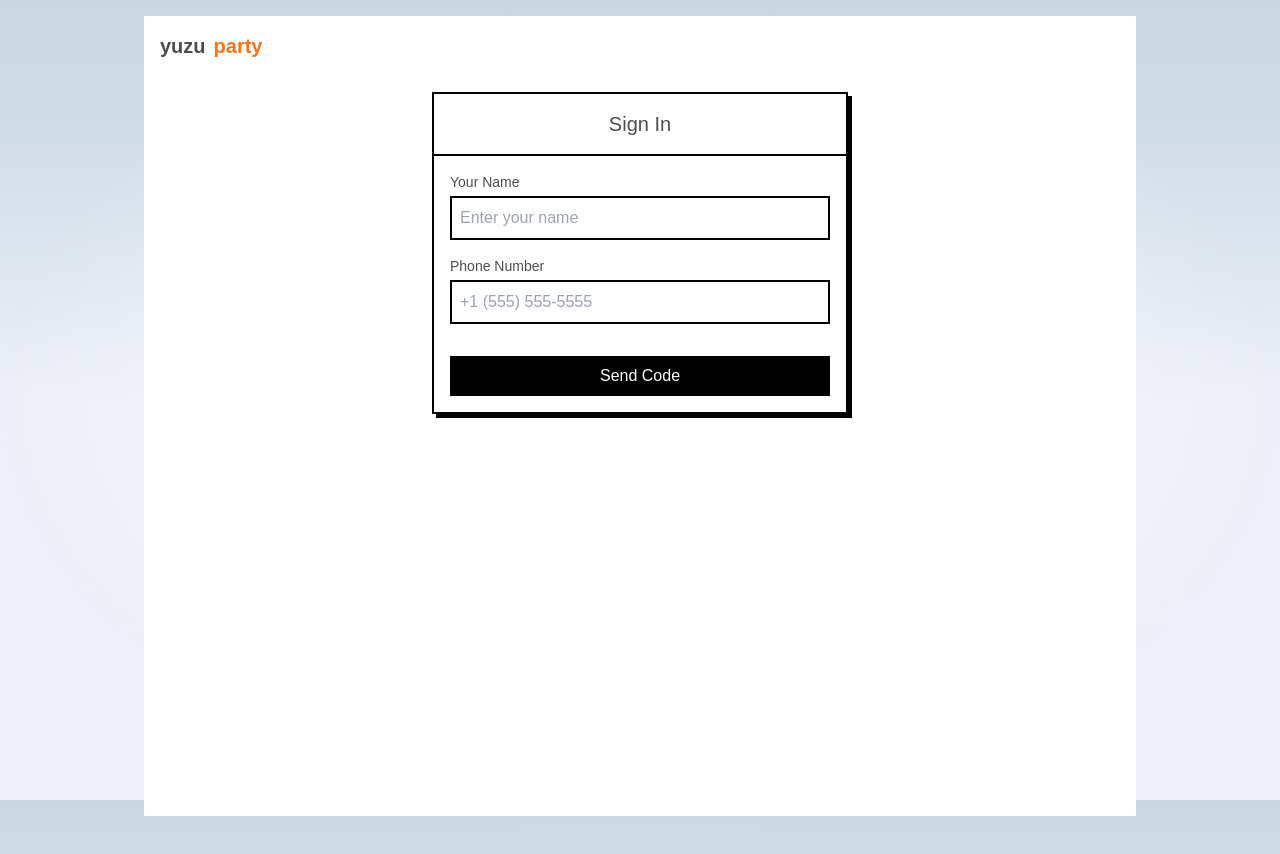
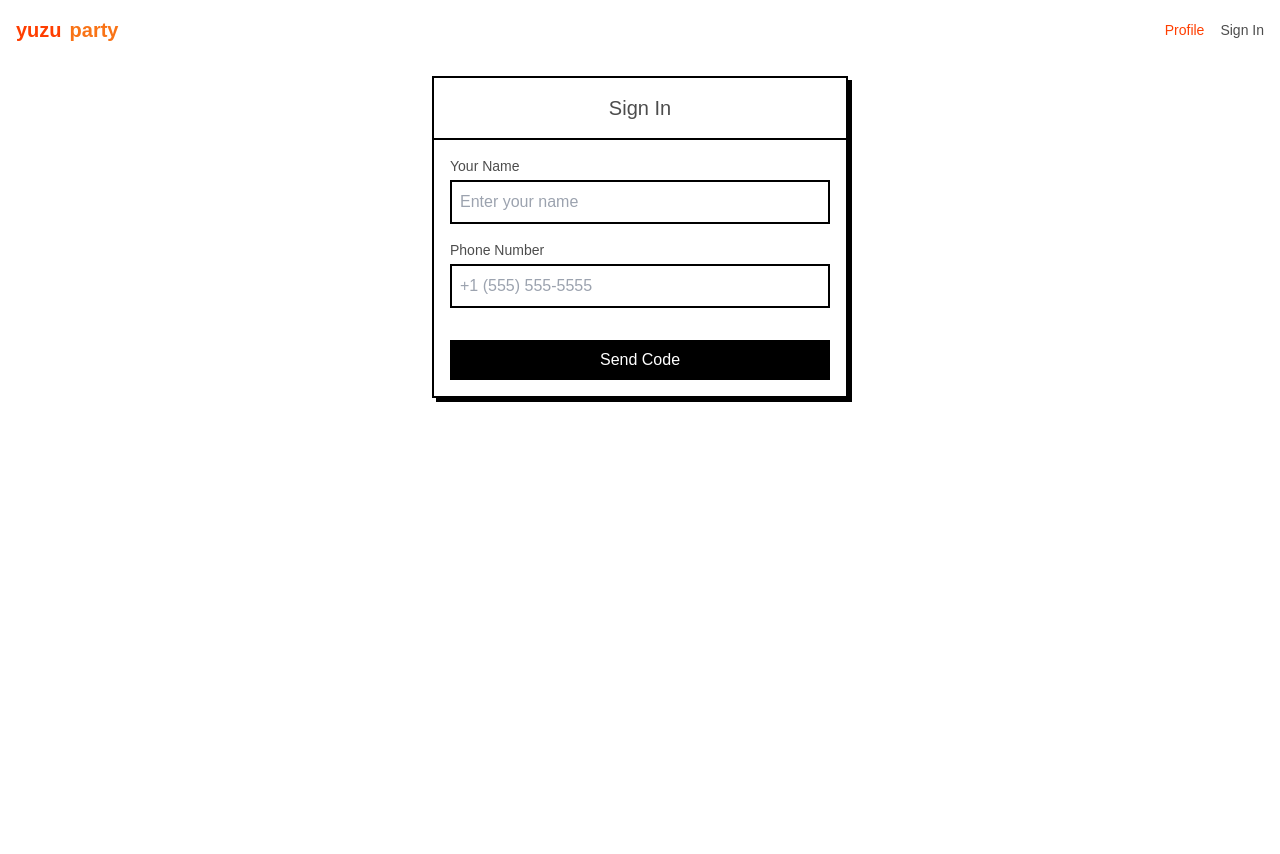
Before and after one commit to jenaalsup/yuzu-app, a SvelteKit app: page /signin in a window 1280 px wide. Shown: the top 854 px of the page. Before the commit the page ends 832 px from the top, so only its background shows below. Built offline with nearby package versions, Linux system fonts and the light colour scheme; no server answers.

Commit message:
add profile page and sign in/out button

```diff
--- /dev/null
+++ b/src/lib/components/Header.svelte
@@ -0,0 +1,45 @@
+<script lang="ts">
+  import { user } from '$lib/stores/auth';
+  import { auth } from '$lib/firebase';
+  import { goto } from '$app/navigation';
+
+  async function handleSignOut() {
+    if (!auth) return;
+    try {
+      await auth.signOut();
+      goto('/signin');
+    } catch (error) {
+      console.error('Error signing out:', error);
+    }
+  }
+
+  function handleSignIn() {
+    goto('/signin');
+  }
+</script>
+
+<header class="flex justify-between items-center p-4">
+  <a href="/" class="flex items-center gap-2">
+    <span class="text-xl font-bold">yuzu</span>
+    <span class="text-xl font-bold text-orange-500">party</span>
+  </a>
+
+  <div class="flex items-center gap-4">
+    <a href="/profile" class="text-sm hover:underline">Profile</a>
+    {#if $user}
+      <button
+        on:click={handleSignOut}
+        class="text-sm hover:underline"
+      >
+        Sign Out
+      </button>
+    {:else}
+      <button
+        on:click={handleSignIn}
+        class="text-sm hover:underline"
+      >
+        Sign In
+      </button>
+    {/if}
+  </div>
+</header>
--- a/src/lib/stores/auth.ts
+++ b/src/lib/stores/auth.ts
@@ -1,4 +1,9 @@
-import { writable } from 'svelte/store';
-import type { User } from '$lib/types';
+import { writable, derived } from 'svelte/store';
+import type { User } from 'firebase/auth';
 
 export const user = writable<User | null>(null);
+export const authInitialized = writable(false);
+export const isAuthenticated = derived(
+  [user, authInitialized],
+  ([$user, $authInitialized]) => $authInitialized && $user !== null
+);
--- a/src/routes/+layout.svelte
+++ b/src/routes/+layout.svelte
@@ -1,8 +1,9 @@
 <script lang="ts">
   import '../app.css';
+  import Header from '$lib/components/Header.svelte';
   import { onMount } from 'svelte';
   import { auth } from '$lib/firebase';
-  import { user } from '$lib/stores/auth';
+  import { user, authInitialized } from '$lib/stores/auth';
   import { onAuthStateChanged } from 'firebase/auth';
   import { browser } from '$app/environment';
 
@@ -22,33 +23,22 @@
       } else {
         user.set(null);
       }
+      authInitialized.set(true);
     });
 
     return unsubscribe;
   });
 </script>
 
-<div class="app">
-  <main>
-    {@render children()}
-  </main>
-</div>
-
-<style>
-  .app {
-    display: flex;
-    flex-direction: column;
-    min-height: 100vh;
-  }
-
-  main {
-    flex: 1;
-    display: flex;
-    flex-direction: column;
-    padding: 1rem;
-    width: 100%;
-    max-width: 64rem;
-    margin: 0 auto;
-    box-sizing: border-box;
-  }
-</style>
+{#if $authInitialized}
+  <div class="min-h-screen bg-white">
+    <Header />
+    <main>
+      {@render children()}
+    </main>
+  </div>
+{:else}
+  <div class="min-h-screen flex items-center justify-center">
+    <div class="animate-pulse">Loading...</div>
+  </div>
+{/if}
--- a/src/routes/create/+page.svelte
+++ b/src/routes/create/+page.svelte
@@ -93,19 +93,6 @@
 </svelte:head>
 
 <div class="min-h-screen bg-white">
-  <header class="flex justify-between items-center p-4">
-    <div class="flex items-center gap-2">
-      <span class="text-xl font-bold">yuzu</span>
-      <span class="text-xl font-bold text-orange-500">party</span>
-    </div>
-    <button
-      on:click={handleSignOut}
-      class="text-sm hover:underline"
-    >
-      Sign Out
-    </button>
-  </header>
-
   <main class="max-w-md mx-auto p-4">
     <div class="border-2 border-black shadow-[4px_4px_0px_0px_rgba(0,0,0,1)]">
       <div class="border-b-2 border-black p-4">
--- a/src/routes/create/+page.ts
+++ b/src/routes/create/+page.ts
@@ -1,10 +1,10 @@
 import { redirect } from '@sveltejs/kit';
 import type { PageLoad } from './$types';
-import { user } from '$lib/stores/auth';
+import { isAuthenticated } from '$lib/stores/auth';
 import { get } from 'svelte/store';
 
 export const load: PageLoad = () => {
-  if (!get(user)) {
+  if (!get(isAuthenticated)) {
     throw redirect(307, '/signin');
   }
 };
--- /dev/null
+++ b/src/routes/party/+page.ts
@@ -0,0 +1,6 @@
+import { redirect } from '@sveltejs/kit';
+import type { PageLoad } from './$types';
+
+export const load: PageLoad = () => {
+  throw redirect(307, '/');
+};
--- a/src/routes/party/[id]/+page.svelte
+++ b/src/routes/party/[id]/+page.svelte
@@ -9,14 +9,15 @@
   import { browser } from '$app/environment';
   import { goto } from '$app/navigation';
 
+  const partyId = $page.params.id;
   let party: Party | null = null;
   let error = '';
   let isHost = false;
 
   onMount(async () => {
     try {
-      const partyId = $page.params.id;
-      const partyDoc = await getDoc(doc(db, 'parties', partyId));
+      const partyRef = doc(db, 'parties', partyId);
+      const partyDoc = await getDoc(partyRef);
 
       if (partyDoc.exists()) {
         party = { id: partyDoc.id, ...partyDoc.data() } as Party;
@@ -38,13 +39,6 @@
 </script>
 
 <div class="min-h-screen bg-white">
-  <header class="flex justify-between items-center p-4">
-    <div class="flex items-center gap-2">
-      <span class="text-xl font-bold">yuzu</span>
-      <span class="text-xl font-bold text-orange-500">party</span>
-    </div>
-  </header>
-
   <main class="max-w-4xl mx-auto p-4">
     {#if error}
       <div class="text-red-500">{error}</div>
@@ -79,12 +73,12 @@
             <div class="mt-4 text-sm">
               <span class="text-gray-600">Share: </span>
               <a
-                href={`${window.location.origin}/party/${$page.params.id}/rsvp`}
+                href={`${window.location.origin}/party/${partyId}/rsvp`}
                 target="_blank"
                 rel="noopener noreferrer"
                 class="text-blue-600 hover:underline"
               >
-                {`${window.location.origin}/party/${$page.params.id}/rsvp`}
+                {`${window.location.origin}/party/${partyId}/rsvp`}
               </a>
             </div>
           </div>
--- a/src/routes/party/[id]/rsvp/+page.svelte
+++ b/src/routes/party/[id]/rsvp/+page.svelte
@@ -74,13 +74,6 @@
 </script>
 
 <div class="min-h-screen bg-white">
-  <header class="flex justify-between items-center p-4">
-    <div class="flex items-center gap-2">
-      <span class="text-xl font-bold">yuzu</span>
-      <span class="text-xl font-bold text-orange-500">party</span>
-    </div>
-  </header>
-
   <main class="max-w-md mx-auto p-4">
     {#if error}
       <div class="text-red-500">{error}</div>
--- /dev/null
+++ b/src/routes/profile/+page.svelte
@@ -0,0 +1,109 @@
+<script lang="ts">
+  import { db, auth } from '$lib/firebase';
+  import { collection, query, where, getDocs } from 'firebase/firestore';
+  import type { Party } from '$lib/types';
+  import { user } from '$lib/stores/auth';
+  import { get } from 'svelte/store';
+  import { goto } from '$app/navigation';
+  import { onMount } from 'svelte';
+
+  let hostedParties: Party[] = [];
+  let attendingParties: Party[] = [];
+  let loading = true;
+
+  onMount(async () => {
+    const currentUser = get(user);
+    if (!currentUser) {
+      goto('/signin');
+      return;
+    }
+
+    try {
+      const partiesRef = collection(db, 'parties');
+      const hostedQuery = query(partiesRef, where('createdBy', '==', currentUser.uid));
+      const hostedSnapshot = await getDocs(hostedQuery);
+
+      hostedParties = hostedSnapshot.docs.map(doc => ({
+        ...doc.data(),
+        id: doc.id
+      })) as Party[];
+
+      const attendingQuery = query(
+        partiesRef,
+        where(`guests.${currentUser.uid}.status`, 'in', ['yes', 'maybe', 'no'])
+      );
+      const attendingSnapshot = await getDocs(attendingQuery);
+
+      attendingParties = attendingSnapshot.docs.map(doc => ({
+        ...doc.data(),
+        id: doc.id
+      })) as Party[];
+
+      loading = false;
+    } catch (error) {
+      console.error('Error fetching parties:', error);
+    }
+  });
+
+  function getStatusText(party: Party) {
+    const currentUser = get(user);
+    if (!currentUser) return '';
+
+    const status = party.guests[currentUser.uid]?.status;
+    switch (status) {
+      case 'yes': return '(Going)';
+      case 'maybe': return '(Maybe)';
+      case 'no': return '(Not Going)';
+      default: return '';
+    }
+  }
+</script>
+
+<div class="min-h-screen bg-white">
+  <main class="max-w-4xl mx-auto p-4">
+    {#if loading}
+      <div class="animate-pulse">Loading...</div>
+    {:else}
+      <div class="space-y-4">
+        <div class="border-2 border-black shadow-[4px_4px_0px_0px_rgba(0,0,0,1)]">
+          <div class="border-b-2 border-black p-4">
+            <h2 class="font-medium">Parties You're Hosting</h2>
+          </div>
+          <div class="divide-y-2 divide-black">
+            {#each hostedParties as party}
+              <a
+                href={`/party/${party.id}`}
+                class="block p-4 hover:bg-gray-50"
+              >
+                <div class="font-medium">{party.title}</div>
+                <div class="text-sm text-gray-600">
+                  {new Date(party.startDate).toLocaleDateString()} at {party.startTime}
+                </div>
+              </a>
+            {/each}
+          </div>
+        </div>
+
+        <div class="border-2 border-black shadow-[4px_4px_0px_0px_rgba(0,0,0,1)]">
+          <div class="border-b-2 border-black p-4">
+            <h2 class="font-medium">Parties You're Invited To</h2>
+          </div>
+          <div class="divide-y-2 divide-black">
+            {#each attendingParties as party}
+              <a
+                href={`/party/${party.id}`}
+                class="block p-4 hover:bg-gray-50"
+              >
+                <div class="font-medium">{party.title}</div>
+                <div class="text-sm text-gray-600">
+                  {new Date(party.startDate).toLocaleDateString()} at {party.startTime}
+                  <span class="ml-2">{getStatusText(party)}</span>
+                </div>
+              </a>
+            {/each}
+          </div>
+        </div>
+      </div>
+    {/if}
+  </main>
+</div>
--- a/src/routes/signin/+page.svelte
+++ b/src/routes/signin/+page.svelte
@@ -74,13 +74,6 @@
 </script>
 
 <div class="min-h-screen bg-white">
-  <header class="flex justify-between items-center p-4">
-    <div class="flex items-center gap-2">
-      <span class="text-xl font-bold">yuzu</span>
-      <span class="text-xl font-bold text-orange-500">party</span>
-    </div>
-  </header>
-
   <main class="max-w-md mx-auto p-4">
     <div class="border-2 border-black shadow-[4px_4px_0px_0px_rgba(0,0,0,1)]">
       <div class="border-b-2 border-black p-4">
```
